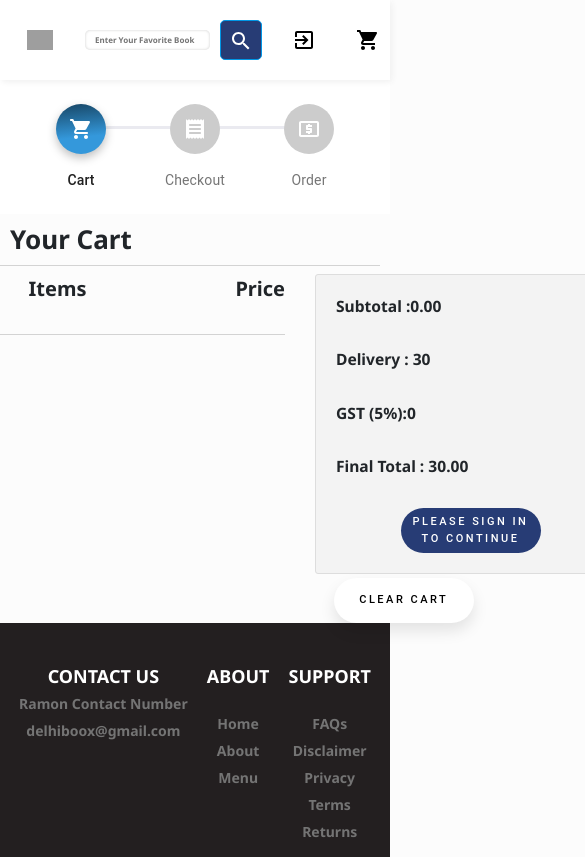
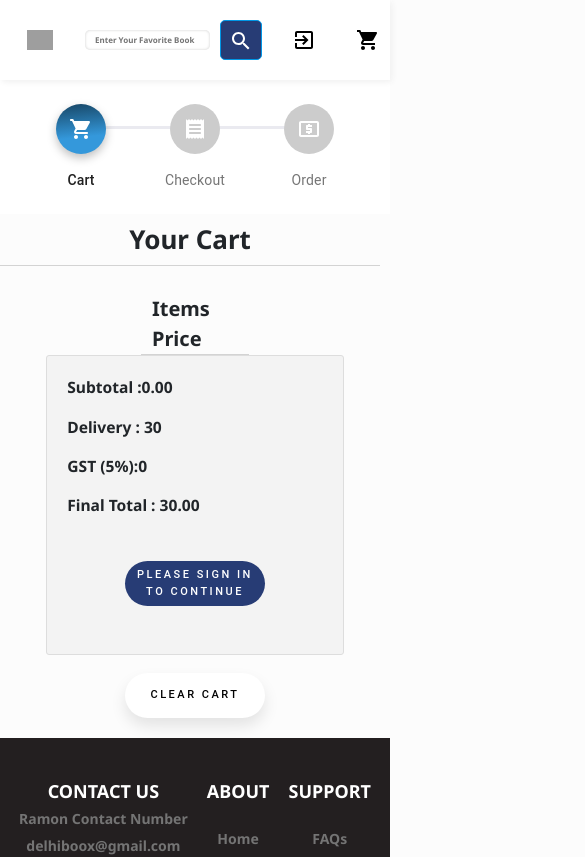
Before and after one commit to ripper-18/Ecommerce-Frontend, a React (Create React App) app: page /cart in a window 390 px wide. Shown: the top 857 px of the page, 585 px wide, since content can reach past the window. Built offline with nearby package versions, Linux system fonts and the light colour scheme; grey boxes are pictures that could not be loaded.

Commit message:
media query for cart page

```diff
--- a/src/pages/cart_page/Cart.css
+++ b/src/pages/cart_page/Cart.css
@@ -1,22 +1,34 @@
-.checkout {
+.checkout-wrapper {
   display: flex;
+
   height: max-content;
   padding: 20px;
+  justify-content: space-around;
 }
 
 .checkout-title {
-  margin-right: 10px;
+  text-align: center;
   padding: 10px;
 
 }
 
 .checkout-left {
+  flex:8;
   display: flex;
   flex-direction: column;
   margin-left: auto;
   margin-right: auto;
   max-width: 1500px;
   flex-wrap: wrap;
+}
+
+.checkout-right{
+  flex: 3;
+  display: flex;
+  flex-direction: row;
+  flex-wrap: wrap;
+  justify-content: center;
+  align-content: flex-start;
 }
 
 
@@ -79,12 +91,13 @@ border-bottom: 1px solid lightgray;
   flex-direction: column;
   justify-content: space-between;
   font-size: larger;
-  width: 300px;
+  width: 85%;
   height: 300px;
   padding: 20px;
   background-color: #f3f3f3;
   border: 1px solid #dddddd;
   border-radius: 3px;
+
 }
 
 .standardButton{
@@ -104,7 +117,8 @@ border-bottom: 1px solid lightgray;
   transition: all 0.3s ease 0s;
   cursor: pointer;
   outline: none;
-  margin-left: 25%;
+  margin: auto;
+
 }
 
 .standardButton:hover{
@@ -114,3 +128,15 @@ border-bottom: 1px solid lightgray;
 .standardButton:focus {
   outline: 0;
 }
+
+@media (max-width:750px){
+  .checkout-wrapper {
+  display: flex;
+  flex-direction: column;
+  /* height: max-content;
+  padding: 20px;
+  justify-content: space-around; */
+}
+
+
+}
--- a/src/pages/cart_page/Cart.js
+++ b/src/pages/cart_page/Cart.js
@@ -49,8 +49,8 @@ class Cart  extends Component  {
              <div>
                 <h2 className="checkout-title"> Your Cart</h2>
             </div>
-            <Row>
-                <Col xs="9">
+            <div className='checkout-wrapper'>
+
 
                 <div className="checkout-left">
                 <div id='subheading-div'>
@@ -67,9 +67,9 @@ class Cart  extends Component  {
                                     ))}
 
                 </div>
-                </Col>
 
-                <Col xs="3">
+
+
                 <div className="checkout-right">
 
                 <div className="subtotal">
@@ -112,8 +112,8 @@ class Cart  extends Component  {
         </div>
                         <button className='clear-cart-button' onClick={this.props.clearCart}>Clear Cart</button>
                 </div>
-                </Col>
-            </Row>
+
+            </div>
 
         </div>
     )}
--- a/src/pages/cart_page/Item.css
+++ b/src/pages/cart_page/Item.css
@@ -47,7 +47,7 @@
 }
 
 .product-details{
-  flex: 1.5;
+  flex: 8;
   display: flex;
   flex-direction: row;
   align-items: center;
@@ -55,8 +55,12 @@
 
 }
 
+.product-image-wrap{
+    flex: 2;
+}
+
 .column-ni {
-  flex-basis: 250px;
+  flex: 2.5;
 
 }
 
@@ -82,3 +86,12 @@
     font-size: 18px;
     justify-content: space-evenly;
 }
+
+
+@media (max-width:750px){
+
+    .width-controller{
+        width: 40px;
+        height: 35px;
+    }
+}
--- a/src/pages/cart_page/Item.js
+++ b/src/pages/cart_page/Item.js
@@ -41,12 +41,12 @@ class Item extends Component {
                 </div>
                 <div className='button-area'>
                     <p id='final-price'>{price_of_item}</p>
-                    <button className="add-subtract-button" onClick={() =>
+                    <button className="add-subtract-button width-controller" onClick={() =>
                         this.handleAddToCart(
                             this.props.item.book
                         )
                     }>+</button>
-                    <button className="add-subtract-button" onClick={() =>
+                    <button className="add-subtract-button width-controller" onClick={() =>
                         this.handleRemoveFromCart(
                             this.props.item.book
                         )
```
